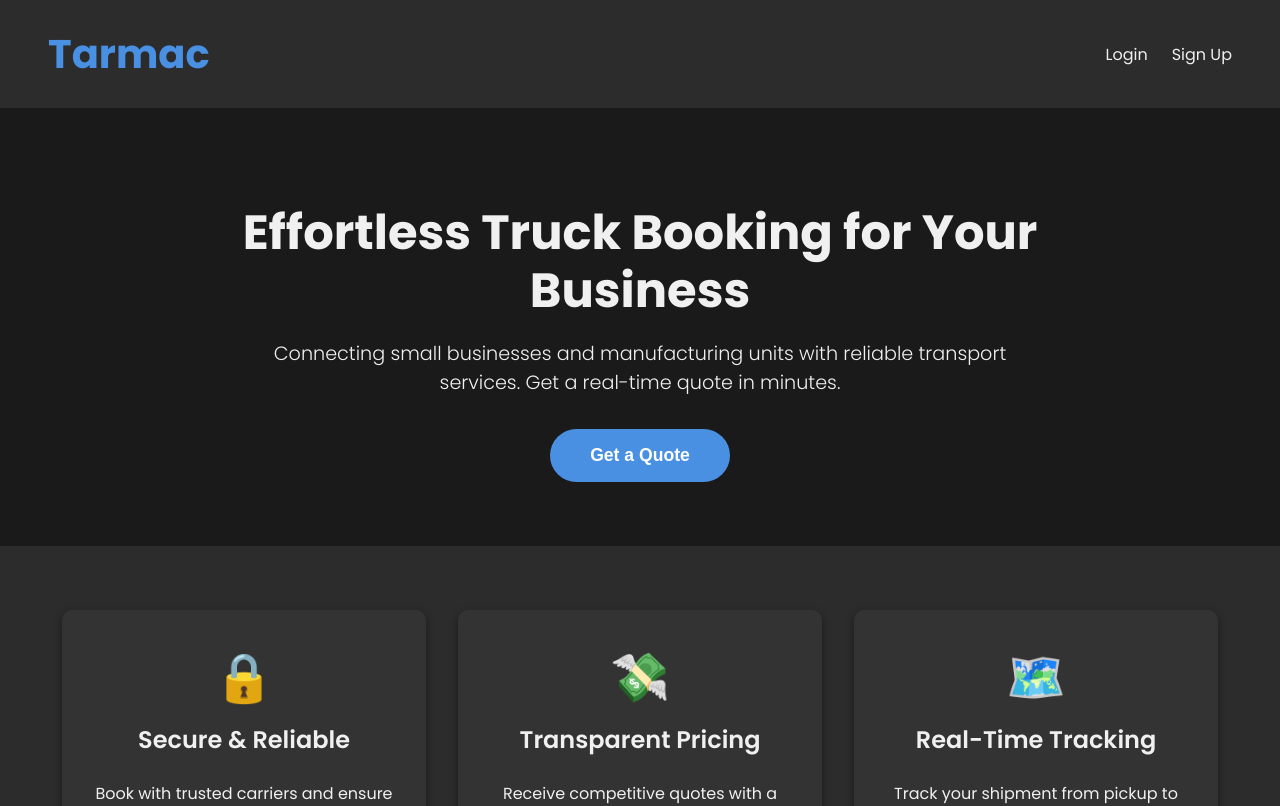
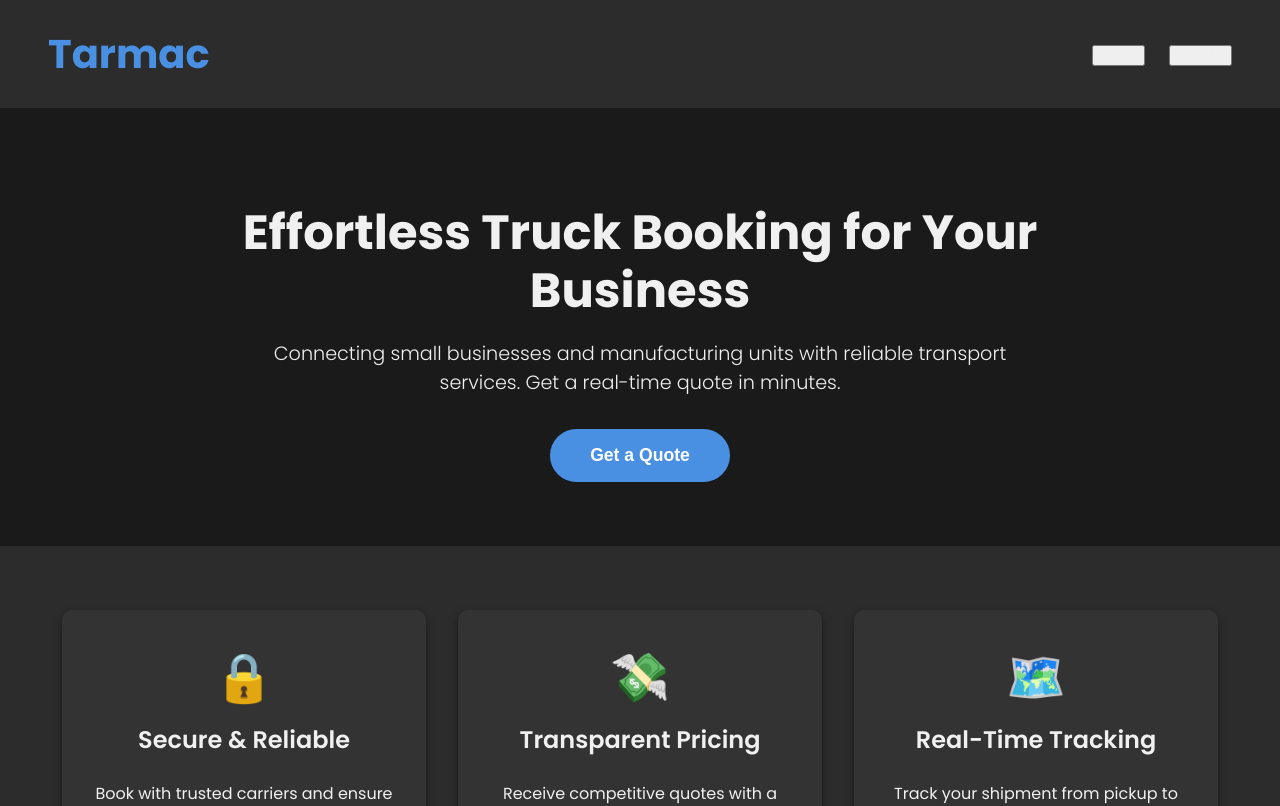
Before and after one commit to rahul92126/TC_booking_app, a React (Create React App) app: page / in a window 1280 px wide. Shown: the top 806 px of the page. Built offline with nearby package versions, Linux system fonts and the light colour scheme.

Commit message:
Fixed CSS import error

```diff
--- a/src/App.js
+++ b/src/App.js
@@ -7,8 +7,8 @@ function App() {
       <header className="main-header">
         <h1 className="logo">Tarmac</h1>
         <div className="auth-buttons">
-          <a href="#" className="auth-link">Login</a>
-          <a href="#" className="auth-link">Sign Up</a>
+          <button className="auth-link">Log In</button>
+          <button className="auth-link">Sign Up</button>
         </div>
       </header>
 
```
